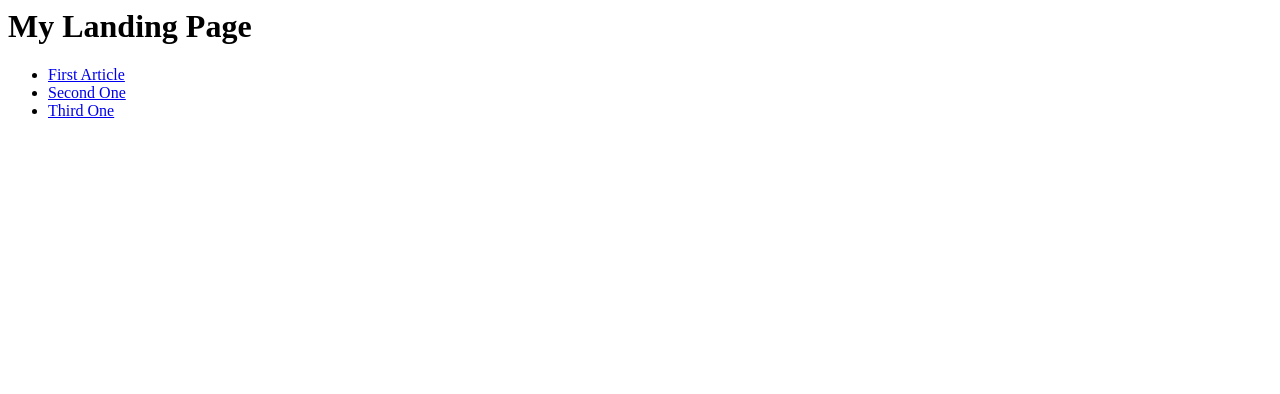
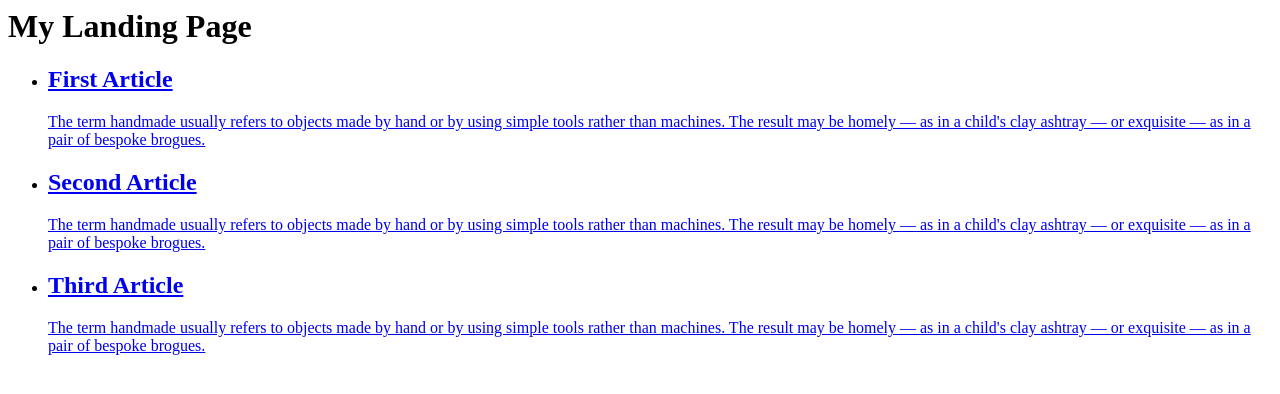
Before and after one commit to mfehrenbach/binding, a plain HTML site: page index.html in a window 1280 px wide. Drawn offline with Linux system fonts and the light colour scheme.

Commit message:
Added excerpts

```diff
--- a/index.html
+++ b/index.html
@@ -9,13 +9,22 @@
 		<nav>
 			<ul>
 				<li>
-					<a href="article-name/">First Article</a>
+					<a href="article-name/">
+						<h2>First Article</h2>
+						<p>The term handmade usually refers to objects made by hand or by using simple tools rather than machines. The result may be homely — as in a child's clay ashtray — or exquisite — as in a pair of bespoke brogues.</p>
+					</a>
 				</li>
 				<li>
-					<a href="second-article/">Second One</a>
+					<a href="second-article/">
+						<h2>Second Article</h2>
+						<p>The term handmade usually refers to objects made by hand or by using simple tools rather than machines. The result may be homely — as in a child's clay ashtray — or exquisite — as in a pair of bespoke brogues.</p>
+					</a>
 				</li>
 				<li>
-					<a href="last-one/">Third One</a>
+					<a href="last-one/">
+						<h2>Third Article</h2>
+						<p>The term handmade usually refers to objects made by hand or by using simple tools rather than machines. The result may be homely — as in a child's clay ashtray — or exquisite — as in a pair of bespoke brogues.</p>
+					</a>
 				</li>
 			</ul>
 		</nav>
```
